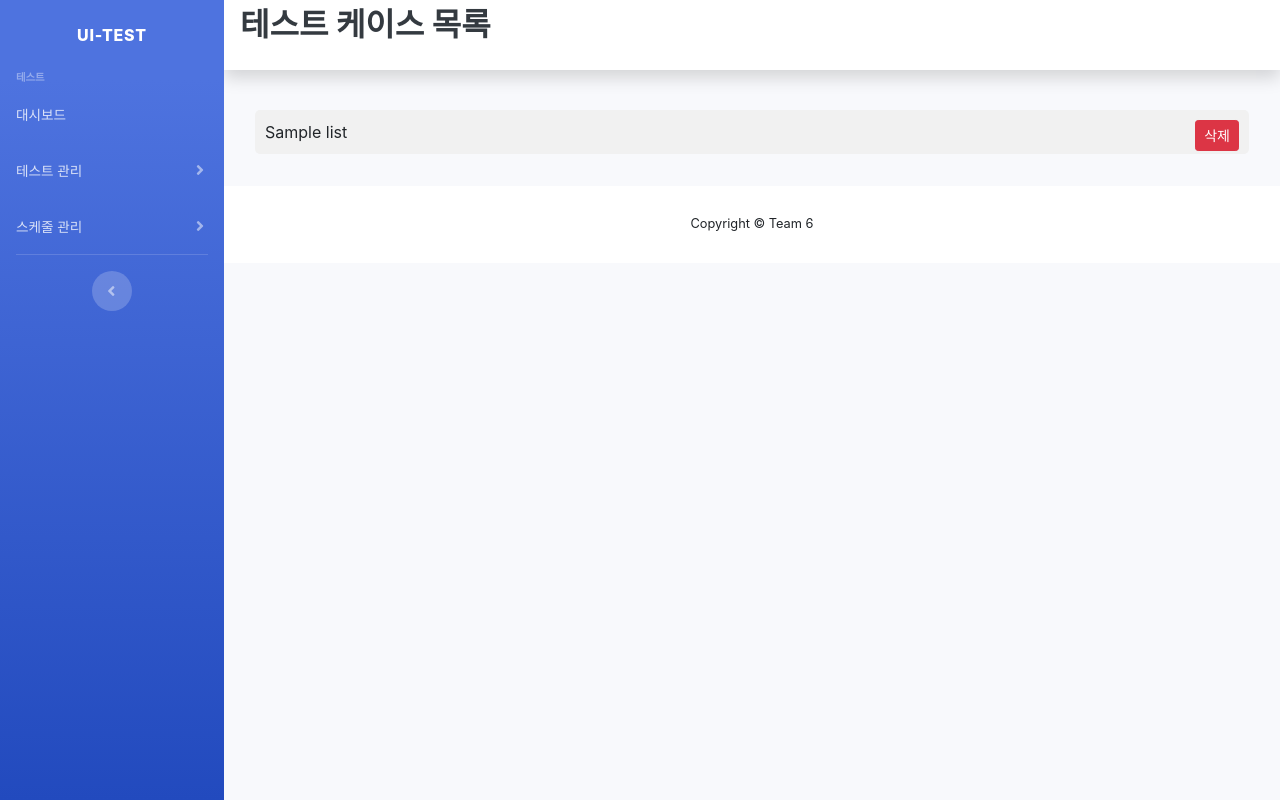
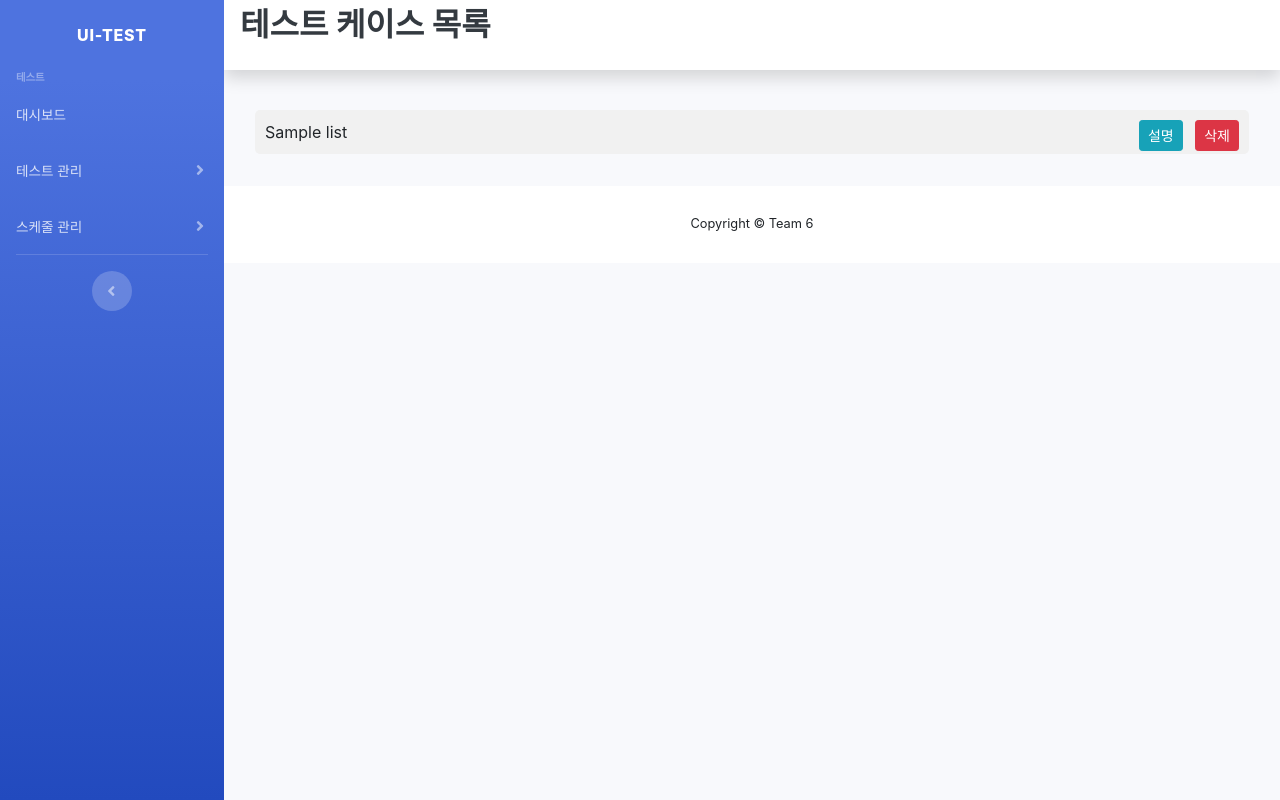
Before and after one commit to CBNU-Tester/Test_File, a Django app: page /testsel/processList/ in a window 1280 px wide. Run offline with Django 4.2, Linux system fonts and the light colour scheme; a user stored in the database is signed in; tables that the repository leaves empty hold one stand-in row (values such as "Sample post"); some libraries are stand-ins or nearby versions.

Commit message:
toDo : 테케리스트 설명 버튼 만드는 중 버튼만 만듬

```diff
--- a/testweb/testsel/templates/processList.html
+++ b/testweb/testsel/templates/processList.html
@@ -27,6 +27,7 @@
         border-radius: 5px;
         transition: background-color 0.3s ease;
         cursor: pointer;
+        position: relative;
     }
     .test-case-list li:hover {
         background-color: #e2e6ea;
@@ -40,6 +41,11 @@
         text-decoration: none;
         color: #0056b3;
     }
+    .btn-container {
+        position: absolute;
+        right: 10px;
+        top: 10px;
+    }
 </style>
 {% endblock %}
 
@@ -51,13 +57,37 @@
 <div class="container-fluid p-3">
     <ul class="test-case-list" id="test-case-list">
         {% for test in tests %}
-            <li data-test-pid="{{ test.0 }}">
+            <li data-test-pid="{{ test.0 }}" data-test-description="{{ test.2 }}">
                 <span>{{ test.1 }}</span>
-                <button class="btn btn-danger btn-sm float-right delete-btn">삭제</button>
+                <div class="btn-container">
+                    <button class="btn btn-info btn-sm mr-2 view-description-btn">설명</button>
+                    <button class="btn btn-danger btn-sm delete-btn">삭제</button>
+                </div>
             </li>
         {% endfor %}
     </ul>
 </div>
+
+<!-- 설명 modal -->
+<div class="modal fade" id="viewTestDescriptionModal" tabindex="-1" role="dialog" aria-labelledby="viewTestDescriptionModalLabel" aria-hidden="true">
+    <div class="modal-dialog" role="document">
+        <div class="modal-content">
+            <div class="modal-header">
+                <h5 class="modal-title" id="viewTestDescriptionModalLabel">테스트 설명</h5>
+                <button type="button" class="close" data-dismiss="modal" aria-label="Close">
+                    <span aria-hidden="true">&times;</span>
+                </button>
+            </div>
+            <div class="modal-body">
+                <p id="test-description-text">설명이 여기에 표시됩니다.</p>
+            </div>
+            <div class="modal-footer">
+                <button type="button" class="btn btn-secondary" data-dismiss="modal">닫기</button>
+            </div>
+        </div>
+    </div>
+</div>
+
 {% endblock %}
 
 {% block script %}
@@ -65,7 +95,7 @@
     $(document).ready(function() {
         // 페이지 이동
         $('.test-case-list li').click(function(e) {
-            if (!$(e.target).hasClass('delete-btn')) {
+            if (!$(e.target).hasClass('delete-btn') && !$(e.target).hasClass('view-description-btn')) {
                 e.preventDefault();
                 var testPID = $(this).data('test-pid');
                 var url = "{% url 'process_view' %}?tc_pid=" + encodeURIComponent(testPID);
@@ -100,6 +130,17 @@
                 });
             }
         });
+
+        // 설명 버튼 클릭 처리
+        $('.view-description-btn').click(function(e) {
+            e.stopPropagation();  // 클릭 이벤트 전파 중단
+            var liElement = $(this).closest('li');
+            var description = liElement.data('test-description');
+
+            // 모달에 설명 설정
+            $('#test-description-text').text(description);
+            $('#viewTestDescriptionModal').modal('show');
+        });
     });
 </script>
 {% endblock %}
```
